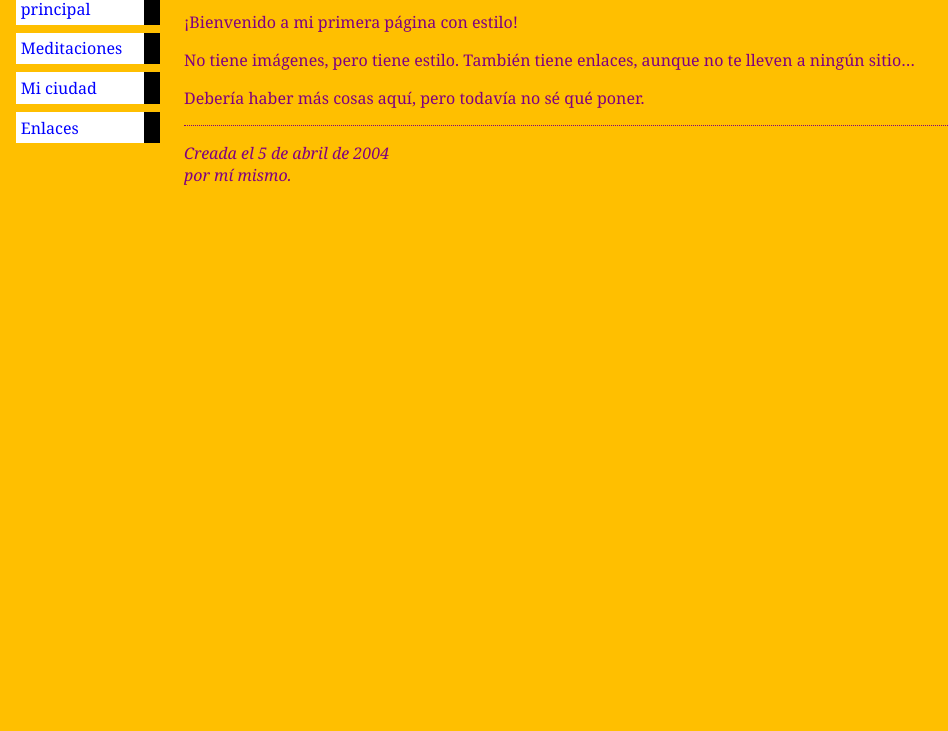
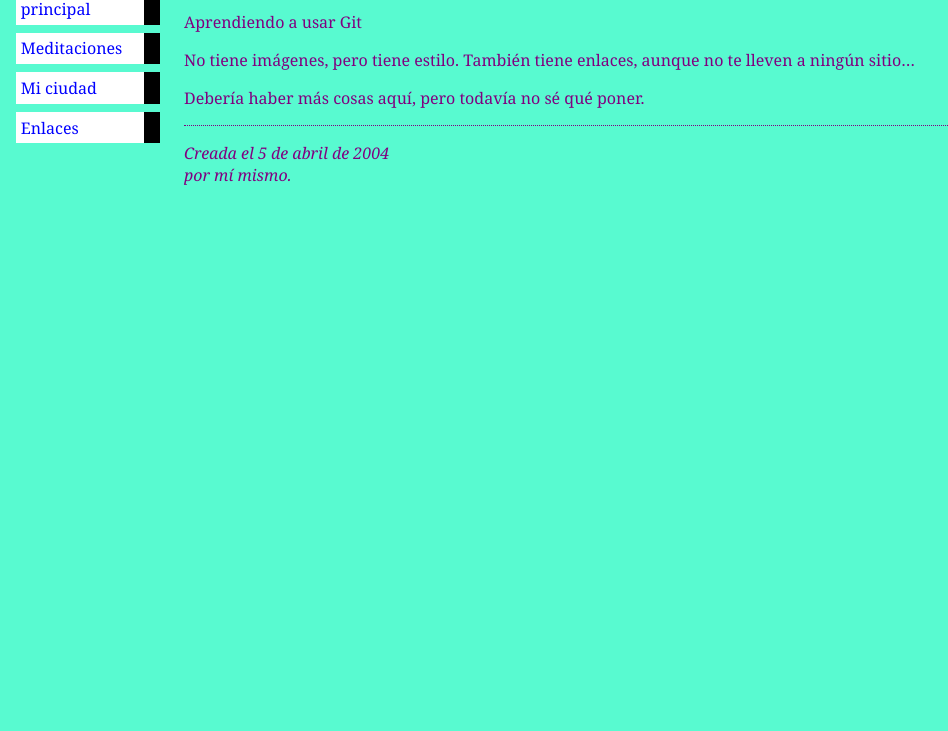
Before and after one commit to JulioHNY/Weeb, a plain HTML site: page index.html in a window 1280 px wide. Shown: the part 69-800 px from the top of the page, without its empty margins (0-948 px from the left). Drawn offline with Linux system fonts and the light colour scheme.

Commit message:
Mi segunda version

```diff
--- a/index.html
+++ b/index.html
@@ -19,7 +19,7 @@
 <!-- Contenido principal -->
 <h1>Mi primera página con estilo</h1>
 
-<p>¡Bienvenido a mi primera página con estilo!
+<p>Aprendiendo a usar Git
 
 <p>No tiene imágenes, pero tiene estilo.
 También tiene enlaces, aunque no te lleven a
--- a/miestilo.css
+++ b/miestilo.css
@@ -3,7 +3,7 @@ body {
   font-family: Georgia, "Times New Roman",
         Times, serif;
   color: purple;
-  background-color: #FFBF00 }
+  background-color: #58FAD0}
 ul.navbar {
   list-style-type: none;
   padding: 0;
```
